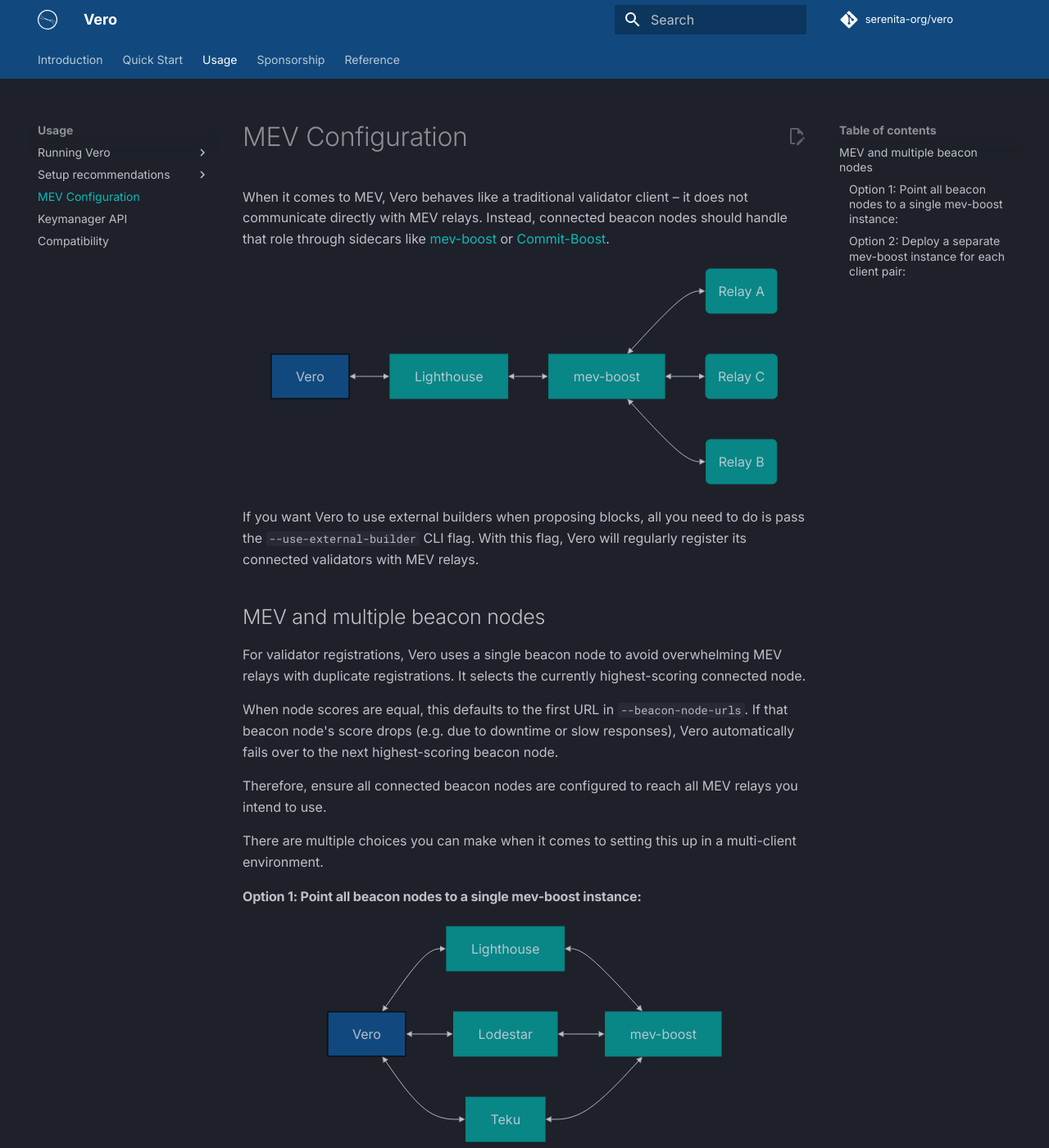
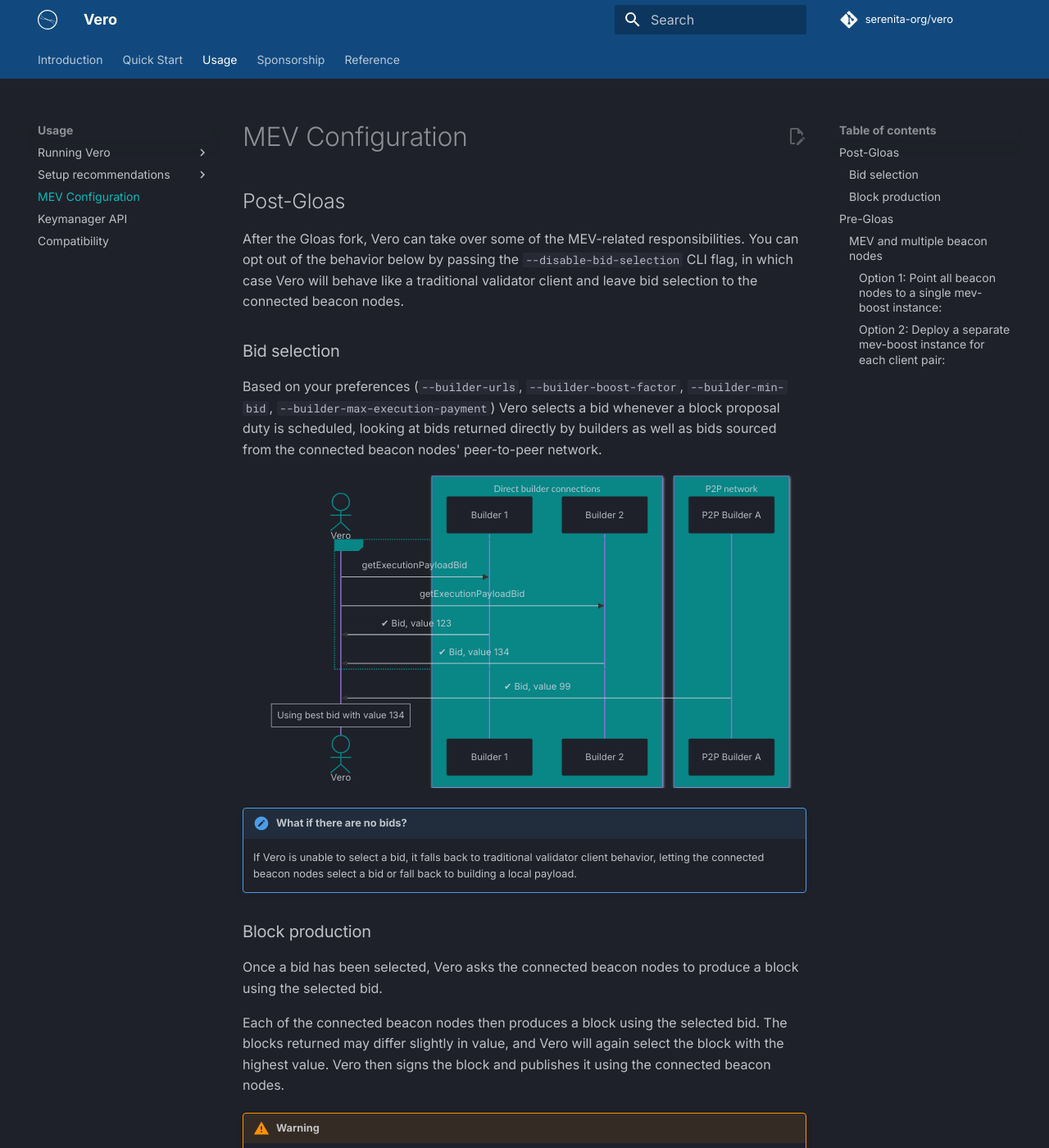
Before and after one commit to serenita-org/vero, an MkDocs documentation site: the page built from docs/docs/usage/mev.md, in a window 1280 px wide and 1400 px high. Shown: the whole window at 82% size. Built offline with MkDocs 1.6.1 and Material for MkDocs 9.7.7, drawn with Linux system fonts in a browser that asks for light colours; plug-ins that fetch from the network failed and are left out; comment, search, counter and statistics services are not loaded; some of the changed text lies outside the part shown.

Commit message:
Update mev docs page

````diff
--- a/docs/docs/usage/mev.md
+++ b/docs/docs/usage/mev.md
@@ -1,4 +1,103 @@
 # MEV Configuration
+
+## Post-Gloas
+
+After the Gloas fork, Vero can take over some of the MEV-related responsibilities.
+You can opt out of the behavior below by passing the `--disable-bid-selection` CLI flag,
+in which case Vero will behave like a traditional validator client and leave bid
+selection to the connected beacon nodes.
+
+### Bid selection
+
+Based on your preferences (`--builder-urls`, `--builder-boost-factor`,
+`--builder-min-bid`, `--builder-max-execution-payment`) Vero selects
+a bid whenever a block proposal duty is scheduled, looking at bids returned
+directly by builders as well as bids sourced from the connected beacon nodes'
+peer-to-peer network.
+
+```mermaid
+sequenceDiagram
+    actor Vero as Vero
+
+    box Direct builder connections
+        participant B1 as Builder 1
+        participant B2 as Builder 2
+    end
+
+    box P2P network
+        participant PA as P2P Builder A
+    end
+
+    par
+        Vero->>B1: getExecutionPayloadBid
+        Vero->>B2: getExecutionPayloadBid
+        B1->>Vero: ✔ Bid, value 123
+        B2->>Vero: ✔ Bid, value 134
+    end
+
+    PA->>Vero: ✔ Bid, value 99
+
+    Note over Vero: Using best bid with value 134
+```
+
+!!! note "What if there are no bids?"
+
+    If Vero is unable to select a bid, it falls back to traditional
+    validator client behavior, letting the connected beacon nodes
+    select a bid or fall back to building a local payload.
+
+### Block production
+
+Once a bid has been selected, Vero asks the connected beacon nodes
+to produce a block using the selected bid.
+
+Each of the connected beacon nodes then produces a block using the
+selected bid. The blocks returned may differ slightly in value, and Vero
+will again select the block with the highest value. Vero then signs the
+block and publishes it using the connected beacon nodes.
+
+!!! warning
+
+    The beacon nodes may produce a block using a different bid than the one
+    supplied by Vero. This can happen when the beacon node determines the bid
+    to be invalid, or when the beacon node's view of the chain differs and is
+    incompatible with the supplied bid.
+
+```mermaid
+sequenceDiagram
+    participant Vero as Vero
+
+    box Connected beacon nodes
+        participant BA as Beacon node A
+        participant BB as Beacon node B
+        participant BC as Beacon node C
+    end
+
+    par
+        Vero->>BA: produceBlockV4WithBid
+        BA-->>Vero: Block, value 150
+    and
+        Vero->>BB: produceBlockV4WithBid
+        BB-->>Vero: Block, value 152
+    and
+        Vero->>BC: produceBlockV4WithBid
+        BC-->>Vero: Block, value 135
+    end
+
+    Note over Vero: Select highest-value block (152)
+
+    par
+        Vero->>BA: publishBlock
+    and
+        Vero->>BB: publishBlock
+    and
+        Vero->>BC: publishBlock
+    end
+```
+
+___
+
+## Pre-Gloas
 
 When it comes to MEV, Vero behaves like a traditional validator client – it
 does not communicate directly with MEV relays.
@@ -24,7 +123,7 @@
 Vero will regularly register its connected validators
 with MEV relays.
 
-## MEV and multiple beacon nodes
+### MEV and multiple beacon nodes
 
 For validator registrations, Vero uses a single beacon node
 to avoid overwhelming MEV relays with duplicate registrations.
````
